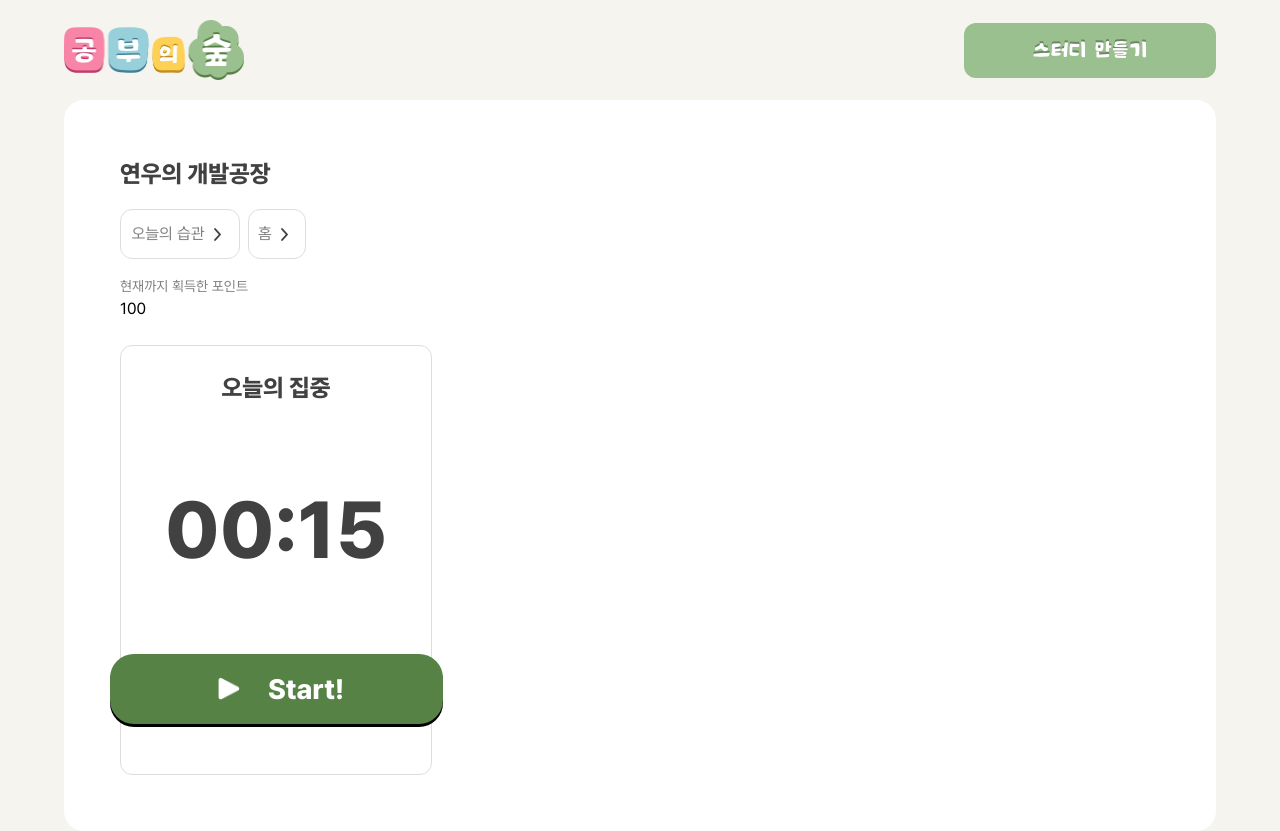
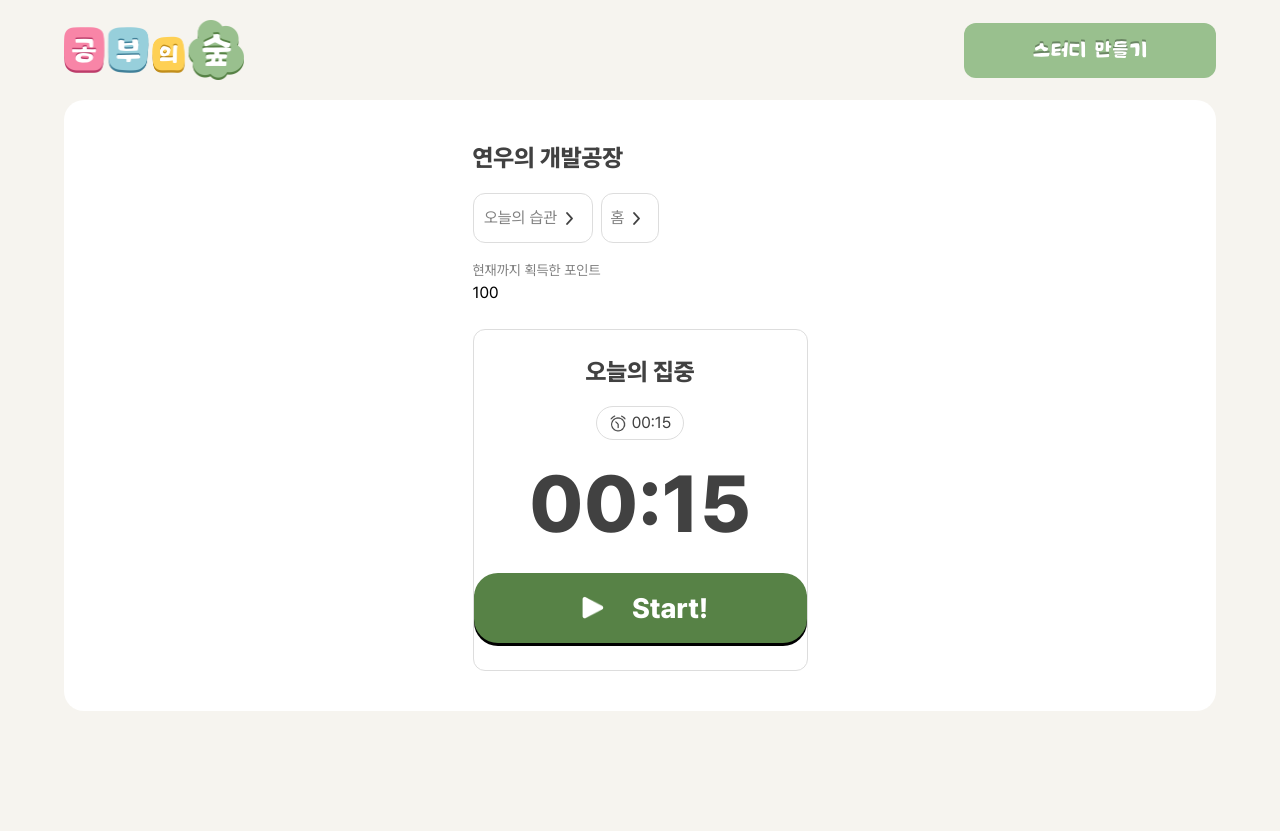
Before and after one commit to CodeitFS5th/5th_StudyForest_team3_FE, a Next.js app: page /study/1/focus in a window 1280 px wide. After the commit the page ends 800 px from the top, so only its background shows below. Built offline with nearby package versions, Linux system fonts and the light colour scheme.

Commit message:
✨ Refactor: Improve focus page layout and timer design

```diff
--- a/src/app/study/[id]/focus/layout.tsx
+++ b/src/app/study/[id]/focus/layout.tsx
@@ -4,8 +4,6 @@ export default function FocusLayout({
   children: React.ReactNode;
 }) {
   return (
-    <div className="flex flex-col w-fit rounded-[20px] bg-white p-[16px]">
-      {children}
-    </div>
+    <div className="flex flex-col items-center justify-center">{children}</div>
   );
 }
--- a/src/app/study/[id]/focus/page.tsx
+++ b/src/app/study/[id]/focus/page.tsx
@@ -8,9 +8,8 @@ import {
   ButtonStop,
   ButtonStartDisabled,
 } from "@/components/button/ButtonRound";
-import Input from "@/components/inputField/Input";
-import { useInputFieldValue } from "@/hooks/useInputFieldValue";
-import { validateEmail } from "@/lib/utils/inputValidation";
+import Image from "next/image";
+import timerImage from "@/assets/images/icon/ic_timer.png";
 
 const styles = {
   timerColor: {
@@ -21,9 +20,6 @@ const styles = {
 };
 
 export default function FocusPage() {
-  const { value: emailValue, handleChange: handleChangeEmail } =
-    useInputFieldValue("");
-
   const params = useParams();
   const { id } = params;
 
@@ -114,19 +110,25 @@ export default function FocusPage() {
           <p>{study?.point}</p>
         </div>
       </header>
-      <div className="flex flex-col gap-[64px] items-center w-[312px] pt-[24px] py-[16px] pb-[50px] rounded-[12px] border border-custom-color-black-200">
-        <h2 className="text-[24px] font-[800] text-custom-color-black-400">
-          오늘의 집중
-        </h2>
-        <div
-          className={`text-[80px] font-[800] text-center
+      <div className="flex flex-col items-center justify-between h-[342px] pt-[24px] py-[16px] pb-[27px] rounded-[12px] border border-custom-color-black-200">
+        <div className="flex flex-col flex- w-[280px] h-[236px] items-center gap-[16px]">
+          <h2 className="text-[24px] font-[800] text-custom-color-black-400">
+            오늘의 집중
+          </h2>
+          <div className="flex items-center w-fit gap-[4px] border-[1px] border-custom-color-black-200 rounded-[50px] px-[12px] py-[4px] text-custom-color-black-400">
+            <Image src={timerImage} alt="time" width={19} height={19} />
+            {formatTime(study?.timer ?? 0)}
+          </div>
+          <span
+            className={`text-[80px] font-[800] text-center leading-[95.47px]
             ${
               isFocusSuccess === false
                 ? styles.timerColor.unsuccess
                 : styles.timerColor.success
             }`}
-        >
-          {formatTime(time)}
+          >
+            {formatTime(time)}
+          </span>
         </div>
         <div className="flex gap-[8px]">
           {!isRunning && <ButtonStart onClick={startTimer} />}
```
Also changed, not shown: src/assets/images/icon/ic_timer.png (added).
